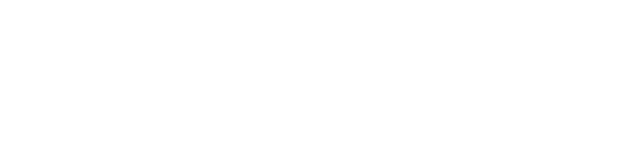
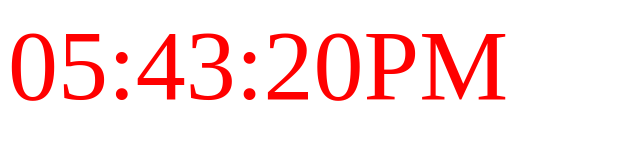
Before and after one commit to justinsmith95/Alarm-Clock, a plain HTML site: page index.html in a window 1280 px wide. Shown: the whole page, without its empty margins (0-640 px from the left). Drawn offline with Linux system fonts and the light colour scheme.

Commit message:
final update

```diff
--- a/index.html
+++ b/index.html
@@ -1 +1,11 @@
 <!Doctype HTML>
+<html lang="en">
+	<head>
+        <link rel="stylesheet" href="style.css">
+    </head>
+    <title> Alarm Clock</title>
+	<body>
+        <div id="clock"></div>
+    </body>
+    <script src="main.js"></script>
+</html>
--- /dev/null
+++ b/main.js
@@ -0,0 +1,40 @@
+var clock = function() {
+  var date = new Date();
+  var hrs = date.getHours();
+  var mins = date.getMinutes();
+  var secs = date.getSeconds();
+  var morningnight = 'AM';
+  if (hrs == 0) {
+    hrs = 12;
+  } else if (hrs >= 12) {
+    hrs = hrs - 12;
+    morningnight = 'PM';
+  }
+
+  if (hrs < 10) {
+      hrs = '0' + hrs;
+  } else {
+      hrs = hrs;
+  }
+
+  if (mins < 10) {
+      mins = '0' + mins;
+  } else {
+      mins = mins
+  }
+
+  if (secs < 10) {
+      secs = '0' + secs;
+  } else {
+      secs = secs
+  }
+
+var time = hrs + ':' + mins + ':' + secs + morningnight;
+  document.getElementById("clock").innerText = time;
+  if (secs == 30) {
+      alert('Wake Up')
+  }
+  setTimeout(clock, 1000);
+};
+
+clock();
--- /dev/null
+++ b/style.css
@@ -0,0 +1,5 @@
+#clock {
+    color: red;
+	align-items: center;
+	font-size: 100px;
+}
```
